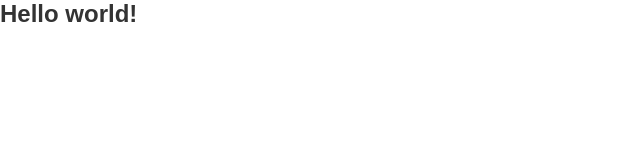
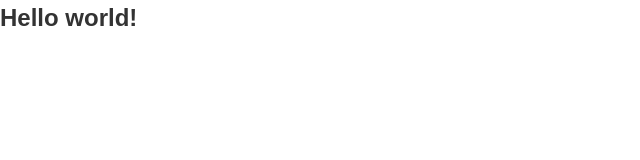
Before and after one commit to cadoo/gulp-web-project, a website: page index.html in a window 1280 px wide. Shown: the full height of the page, 0-640 px from the left. Drawn offline with nearby package versions, Linux system fonts and the light colour scheme; files that its build step writes are made by us from their sources.

Commit message:
Line height change

```diff
--- a/assets/scss/main.scss
+++ b/assets/scss/main.scss
@@ -24,7 +24,7 @@
 body, button, input, select, textarea {
   font-family: sans-serif;
   color: #333;
-  line-height: 1.2;
+  line-height: 1.5;
 }
 
 
--- a/package.json
+++ b/package.json
@@ -1,5 +1,5 @@
 {
-  "name": "novus",
+  "name": "Project name",
   "version": "1.0.0",
   "description": "",
   "main": "gulpfile.js",
```
